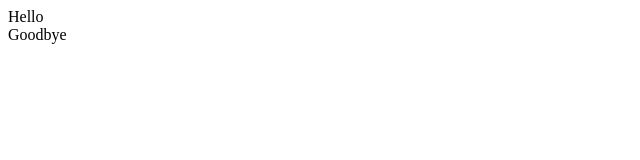
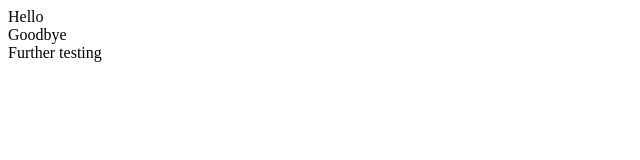
Before and after one commit to CompsciLB/demo-repo, a plain HTML site: page index.html in a window 1280 px wide. Shown: the whole page, without its empty margins (0-640 px from the left). Drawn offline with Linux system fonts and the light colour scheme.

Commit message:
Further testing
Further testing

```diff
--- a/index.html
+++ b/index.html
@@ -1,2 +1,3 @@
 <div>Hello</div>
 <div>Goodbye</div>
+<div>Further testing</div>
```
Also changed, not shown: 1 other file.
